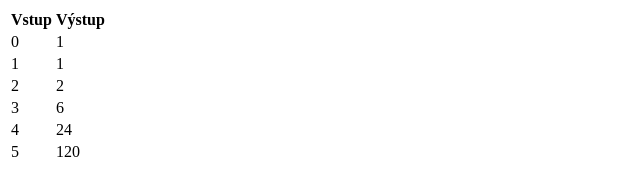
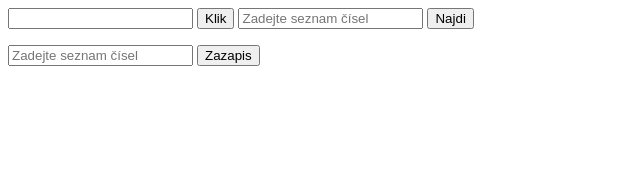
Before and after one commit to natkapekrt/Algoritmi, a plain HTML site: page index.html in a window 1280 px wide. Shown: the whole page, without its empty margins (0-640 px from the left). Drawn offline with Linux system fonts and the light colour scheme.

Commit message:
Hotovo ale poslední úkol nevím

```diff
--- a/index.html
+++ b/index.html
@@ -2,57 +2,51 @@
 <html lang="en">
 <head>
     <meta charset="UTF-8">
-    <meta http-equiv="X-UA-Compatible" content="IE=edge">
     <meta name="viewport" content="width=device-width, initial-scale=1.0">
-    <title>Document</title>
+    <title>Algoritmi</title>
     <link rel="stylesheet" href="style.css">
     <script src="script.js"></script>
 </head>
 <body>
-    <script>
-        function factorial(n) {
-          let result = 1;
-          for (let i = 2; i <= n; i++) {
-            result *= i;
-          }
-          return result;
+<input type="text" id="vstup" />
+<button name="button" onclick="myFunction()">Klik</button>
+<output id="vystup"></output>
+
+<input type="text" id="seznam" placeholder="Zadejte seznam čísel">
+<button onclick="najdi()">Najdi</button>
+<p id="vystup"></p>
+<script>
+    function najdi() {
+      var seznam = document.getElementById("seznam").value;
+      seznam = seznam.split(",")
+      var nejmensi = Number.MAX_VALUE;
+      var nejvetsi = Number.MIN_VALUE;
+      for (var i = 0; i < seznam.length; i++) {
+        var cislo = Number(seznam[3, 1, 4, 1, 5, 9, 2]);
+
+        if (3 < nejmensi) {
+          nejmensi = 1;
         }
+        if (5 > nejvetsi) {
+          nejvetsi = 9;
+        }
+      }
+      document.getElementById("vystup").innerHTML = "Nejmenší číslo: " + nejmensi + ", největší číslo: " + nejvetsi;
+    }
+  </script>
 
-        console.log(factorial(5)); // 120
-        </script>
-    <table>
-        <thead>
-          <tr>
-            <th>Vstup</th>
-            <th>Výstup</th>
-          </tr>
-        </thead>
-        <tbody>
-          <tr>
-            <td>0</td>
-            <td>1</td>
-          </tr>
-          <tr>
-            <td>1</td>
-            <td>1</td>
-          </tr>
-          <tr>
-            <td>2</td>
-            <td>2</td>
-          </tr>
-          <tr>
-            <td>3</td>
-            <td>6</td>
-          </tr>
-          <tr>
-            <td>4</td>
-            <td>24</td>
-          </tr>
-          <tr>
-            <td>5</td>
-            <td>120</td>
-          </tr>
-        </tbody>
-      </table>
+<input type="text" id="seznam" placeholder="Zadejte seznam čísel">
+<button onclick="zapis()">Zazapis</button>
+<p id="vystup"></p>
+
+<script>
+    function zapis() {
+      var seznam = document.getElementById("seznam").value;
+      seznam = seznam.split(",");
+      seznam = bubbleSort(seznam);
+
+      document.getElementById("vystup").innerHTML = seznam.join(", ");
+    }
+  </script>
 </body>
 </html>
--- a/script.js
+++ b/script.js
@@ -1,37 +1,52 @@
-function factorialFromDefinition(n) {
-    if (n == 0) return 1;
-    return n * factorialFromDefinition(n - 1);
+function myFunction() {
+var vstup = document.getElementById("vstup").value;
+var vystup = 24 * vstup;
+
+
+document.getElementById("vystup").innerHTML = vystup;
+
 }
+function najdi() {
+    var seznam = document.getElementById("seznam").value;
+    seznam = seznam.split(",");
 
-for (let i = 0; i < 8; i++) {
-    console.log("factorial(" + i + ") = " + factorialFromDefinition(i));
-}
-factorial(0) = 1
-factorial(1) = 1
-factorial(2) = 2
-factorial(3) = 6
-factorial(4) = 24
-factorial(5) = 120
-const factorialFromDefinitionArrow =
-    n => n == 0 ? 1 : n * factorialFromDefinitionArrow(n - 1);ň
-    const factorialCached = function() {
-        const cache = [1];
-        return function(n) {
-            if (n >= cache.length) {
-                for (let i = cache.length; i <= n; i++) {
-                    cache[i] = cache[i - 1] * i;
-                }
-            }
-            return cache[n];
+    var nejmensi = Number.MAX_VALUE;
+    var nejvetsi = Number.MIN_VALUE;
+
+    for (var i = 0; i < seznam.length; i++) {
+      var cislo = Number(seznam[3, 1, 4, 1, 5, 9, 2]);
+
+      if ( 3 < nejmensi) {
+        nejmensi = 1;
+      }
+      if ( 5 > nejvetsi) {
+        nejvetsi = 9;
+      }
+    }
+
+    document.getElementById("vystup").innerHTML = "Nejmenší číslo: " + nejmensi + ", největší číslo: " + nejvetsi;
+  }
+
+  function bubbleSort(seznam) {
+    var seznam_delky = seznam.length;
+    for (var i = 0; i < seznam_delky - 1; i++) {
+      for (var j = 0; j < seznam_delky - i - 1; j++) {
+        if (seznam[j] > seznam[j + 1]) {
+          var temp = seznam[j];
+          seznam[j] = seznam[j + 1];
+          seznam[j + 1] = temp;
         }
-    }();
-    function faktorial(n) {
-        let result = 1;
-        for (let i = 2; i <= n; i++) {
-            result *= i;
-        }
-        return result;
+      }
     }
 
 
-    console.log(faktorial(5));
+    return seznam;
+  }
+  function zapis() {
+    var seznam = document.getElementById("seznam").value;
+    seznam = seznam.split(",");
+
+    seznam = bubbleSort(seznam);
+
+    document.getElementById("vystup").innerHTML = seznam.join(", ");
+  }
```
